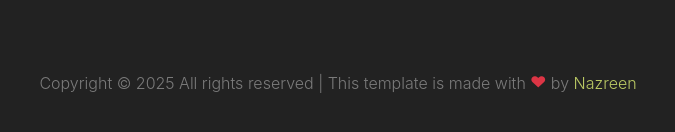
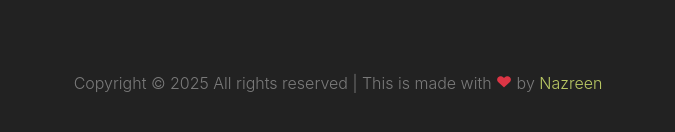
Before and after one commit to NazreenB/Portfolio-nazreen, a plain HTML site: page index.html in a window 1280 px wide. Shown: the part 4971-5103 px from the top of the page, 302-977 px from the left. Drawn offline with nearby package versions, Linux system fonts and the light colour scheme; files whose address does not match are found by name.

Commit message:
Update index.html

```diff
--- a/index.html
+++ b/index.html
@@ -309,7 +309,7 @@
 			<div class="row mb-5">
 				<p class="col-12 text-center">
 					<!-- Link back to Colorlib can't be removed. Template is licensed under CC BY 3.0. -->
-					Copyright &copy; <script>document.write(new Date().getFullYear());</script> All rights reserved | This template is made with <i class="icon-heart text-danger" aria-hidden="true" ></i> by <a href="https://colorlib.com" target="_blank" class="text-primary">Nazreen</a>
+					Copyright &copy; <script>document.write(new Date().getFullYear());</script> All rights reserved | This is made with <i class="icon-heart text-danger" aria-hidden="true" ></i> by <a href="https://colorlib.com" target="_blank" class="text-primary">Nazreen</a>
 					<!-- Link back to Colorlib can't be removed. Template is licensed under CC BY 3.0. -->
 				</p>
 			</div>
```
